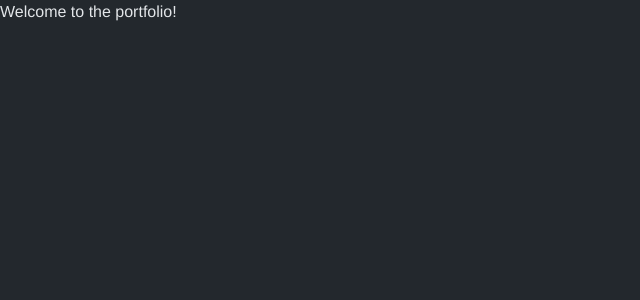
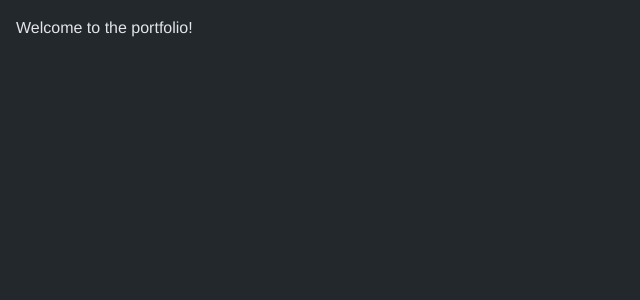
Before and after one commit to Abdoul224GN/portfolio, a Next.js app: page / in a window 1280 px wide. Shown: the top 300 px of the page, without its empty margins (0-640 px from the left). Built offline with nearby package versions, Linux system fonts and the light colour scheme.

Commit message:
Nouvelle configuration

```diff
--- a/package.json
+++ b/package.json
@@ -3,7 +3,7 @@
   "version": "0.1.0",
   "private": true,
   "scripts": {
-    "dev": "next dev",
+    "dev": "next dev --turbopack",
     "build": "next build",
     "start": "next start",
     "lint": "next lint"
--- a/src/app/globals.css
+++ b/src/app/globals.css
@@ -72,7 +72,7 @@ body {
     --chart-3: #454f58;
     --chart-4: #454749;
     --chart-5: #e1e4e9;
-    --radius: 50%;
+    --radius: 0.5rem;
     --sidebar: oklch(0.985 0 0);
     --sidebar-foreground: oklch(0.141 0.005 285.823);
     --sidebar-primary: oklch(0.21 0.006 285.885);
@@ -89,6 +89,6 @@ body {
     @apply border-border outline-ring/50;
     }
   body {
-    @apply bg-background text-foreground text-base;
+    @apply bg-background text-foreground text-base m-4;
     }
 }
```
